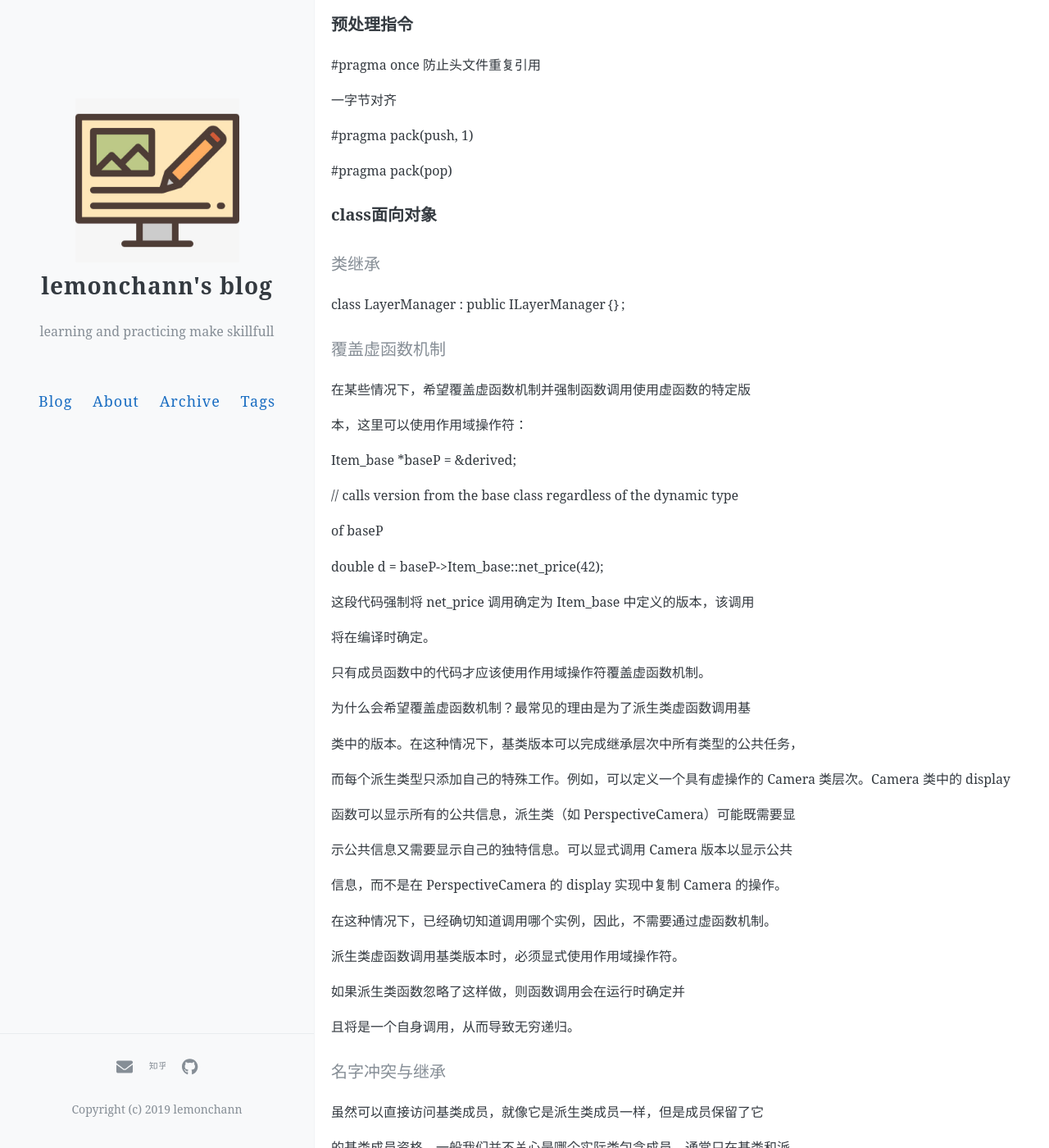
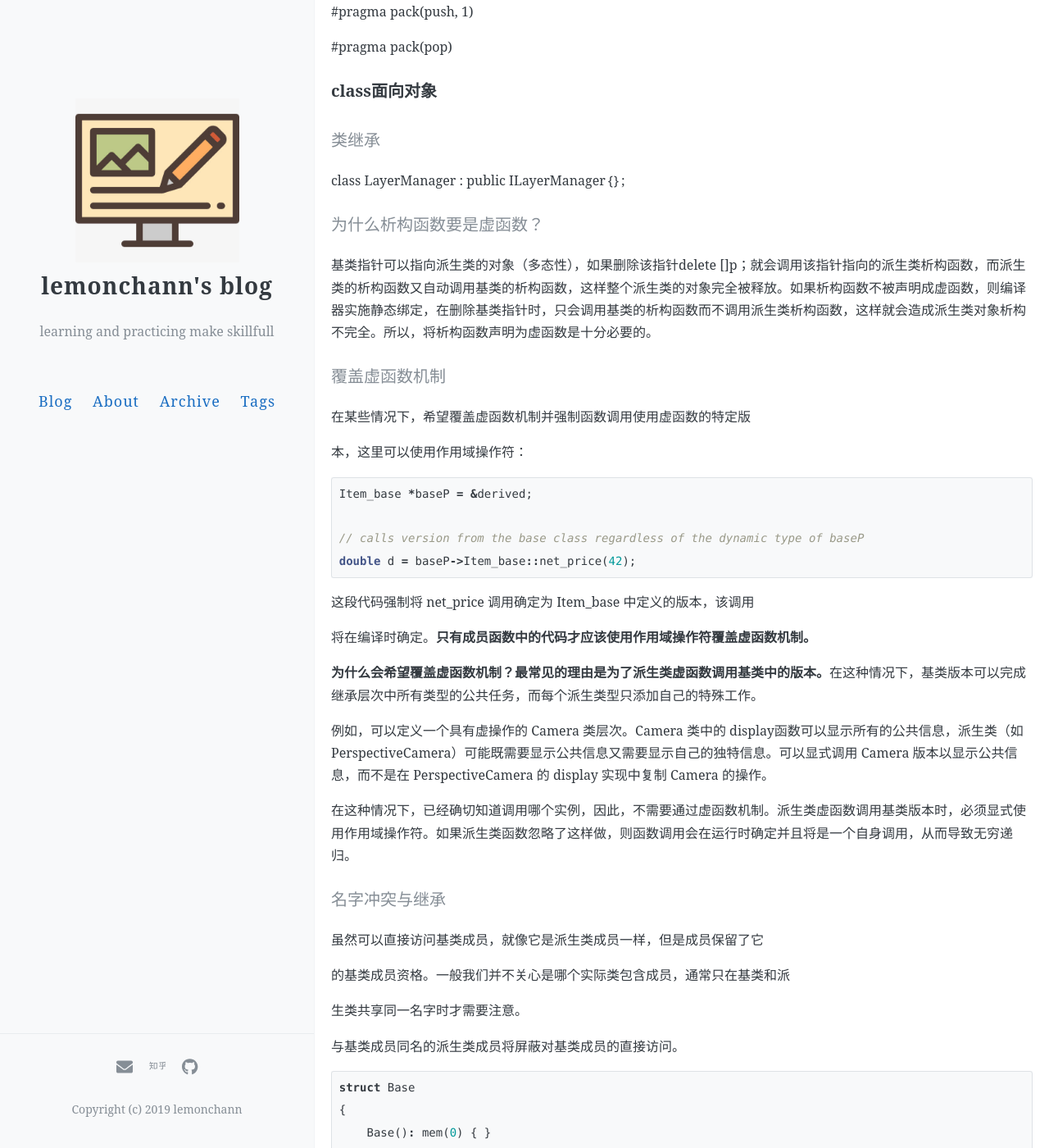
Before and after one commit to lemonchann/lemonchann.github.io, a Jekyll site: the page built from _posts/2019-12-27-cpp_reference.md, in a window 1280 px wide and 1400 px high, scrolled down 10627 px. Shown: the whole window at 82% size. Built offline with Jekyll 4.4.1, drawn with Linux system fonts in a browser that asks for light colours; comment, search, counter and statistics services are not loaded; some of the changed text lies outside the part shown.

Commit message:
update blog

````diff
--- a/_posts/2019-12-27-cpp_reference.md
+++ b/_posts/2019-12-27-cpp_reference.md
@@ -91,23 +89,23 @@ list　function　　显示程序名为function的函数的源程序
 
 ln -s 源文件 目标文件, ln -s / /home/good/linkname链接根目录/到/home/good/linkname
 
-1、软链接就是：“ln –s 源文件 目标文件”，只会在选定的位置上生成一个文件的镜像，不会占用磁盘空间，类似与windows的快捷方式。
+1. 软链接就是：“ln –s 源文件 目标文件”，只会在选定的位置上生成一个文件的镜像，不会占用磁盘空间，类似与windows的快捷方式。
 
-2、硬链接ln源文件目标文件，没有参数-s， 会在选定的位置上生成一个和源文件大小相同的文件，无论是软链接还是硬链接，文件都保持同步变化。
+2. 硬链接ln源文件目标文件，没有参数-s， 会在选定的位置上生成一个和源文件大小相同的文件，无论是软链接还是硬链接，文件都保持同步变化。
 
 
 
 ### 函数指针
 
-函数指针 int (*func)(int, int)
+ int (*func)(int, int)   				  //函数指针
 
-函数指针数组 int (*funcArry[10])(int, int)
+ int (*funcArry[10])(int, int)       //函数指针数组
 
-const int* p; 指向const int的指针
+const int* p;      						  //指向const int的指针
 
-int const* p; 同上
+int const* p;      						  //同上
 
-int* const p; const指针
+int* const p;     					        //const指针
 
 
 
@@ -440,45 +438,34 @@ class LayerManager : public ILayerManager｛｝;
 
 
 
+####  为什么析构函数要是虚函数？
+
+基类指针可以指向派生类的对象（多态性），如果删除该指针delete []p；就会调用该指针指向的派生类析构函数，而派生类的析构函数又自动调用基类的析构函数，这样整个派生类的对象完全被释放。如果析构函数不被声明成虚函数，则编译器实施静态绑定，在删除基类指针时，只会调用基类的析构函数而不调用派生类析构函数，这样就会造成派生类对象析构不完全。所以，将析构函数声明为虚函数是十分必要的。
+
+
+
 #### 覆盖虚函数机制
 
 在某些情况下，希望覆盖虚函数机制并强制函数调用使用虚函数的特定版
 
 本，这里可以使用作用域操作符：
 
+```c++
 Item_base *baseP = &derived;
 
-// calls version from the base class regardless of the dynamic type
-
-of baseP
-
+// calls version from the base class regardless of the dynamic type of baseP
 double d = baseP->Item_base::net_price(42);
+```
 
 这段代码强制将 net_price 调用确定为 Item_base 中定义的版本，该调用
 
-将在编译时确定。
+将在编译时确定。**只有成员函数中的代码才应该使用作用域操作符覆盖虚函数机制。**
 
-只有成员函数中的代码才应该使用作用域操作符覆盖虚函数机制。
+**为什么会希望覆盖虚函数机制？最常见的理由是为了派生类虚函数调用基类中的版本。**在这种情况下，基类版本可以完成继承层次中所有类型的公共任务，而每个派生类型只添加自己的特殊工作。
 
-为什么会希望覆盖虚函数机制？最常见的理由是为了派生类虚函数调用基
+例如，可以定义一个具有虚操作的 Camera 类层次。Camera 类中的 display函数可以显示所有的公共信息，派生类（如 PerspectiveCamera）可能既需要显示公共信息又需要显示自己的独特信息。可以显式调用 Camera 版本以显示公共信息，而不是在 PerspectiveCamera 的 display 实现中复制 Camera 的操作。
 
-类中的版本。在这种情况下，基类版本可以完成继承层次中所有类型的公共任务，
-
-而每个派生类型只添加自己的特殊工作。例如，可以定义一个具有虚操作的 Camera 类层次。Camera 类中的 display
-
-函数可以显示所有的公共信息，派生类（如 PerspectiveCamera）可能既需要显
-
-示公共信息又需要显示自己的独特信息。可以显式调用 Camera 版本以显示公共
-
-信息，而不是在 PerspectiveCamera 的 display 实现中复制 Camera 的操作。
-
-在这种情况下，已经确切知道调用哪个实例，因此，不需要通过虚函数机制。
-
-派生类虚函数调用基类版本时，必须显式使用作用域操作符。
-
-如果派生类函数忽略了这样做，则函数调用会在运行时确定并
-
-且将是一个自身调用，从而导致无穷递归。
+在这种情况下，已经确切知道调用哪个实例，因此，不需要通过虚函数机制。派生类虚函数调用基类版本时，必须显式使用作用域操作符。如果派生类函数忽略了这样做，则函数调用会在运行时确定并且将是一个自身调用，从而导致无穷递归。
 
 
 
@@ -529,6 +516,8 @@ struct Derived : Base
 作用域操作符指示编译器在 Base 中查找 mem。
 
 设计派生类时，只要可能，最好避免与基类数据成员的名字相同
+
+
 
 #### 类成员函数的重载、覆盖和隐藏区别？
 
--- a/_posts/2020-1-4-learn_cpp.md
+++ b/_posts/2020-1-4-learn_cpp.md
@@ -155,6 +155,24 @@ author: lemonchann
 
 
 
+## TCP/IP协议
+
+目前网络通信中应用最广泛的协议就是IP TCP协议，后面Unix提供的TCP套接字也是基于协议实现，所以很有必要系统的学习 TCP/IP 协议。
+
+#### 推荐书：
+
+大学的计算机网络教程
+
+[《TCP/IP详解 卷1：协议》](https://book.douban.com/subject/1088054/)
+
+[《TCP/IP详解 卷2：实现》](https://book.douban.com/subject/1087767/)
+
+[《TCP/IP详解 卷3：TCP事务协议、HTTP、NNTP和UNIX域协议》](https://book.douban.com/subject/1058634/)
+
+这几本书很厚，可以先看卷1、卷3
+
+
+
 ## Linux网络编程套接字
 
 在同一台机器上进程间的通信（IPC）有多种方式，可以是通过**消息队列、FIFO、共享内存**等方式。网络编程套接字是指：分布在不同机器上的程序通过系统提供的网络通信接口，跨越网络将不同机器上的进程连接起来，实现跨机器的网络通信。一般有**UDP套接字、TCP套接字、Unix Domain，当然，如果你是通信从业者对SCTP套接字肯定也不会陌生。**
````
Also changed, not shown: other parts of _posts/2019-12-27-cpp_reference.md (+24 -26 lines), _posts/2020-1-28-redis_distributed_locks.md (+4 -4 lines).
